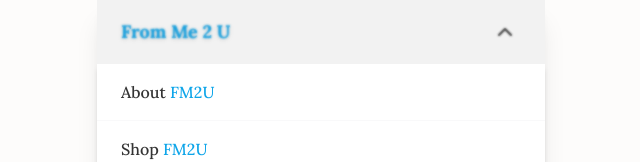
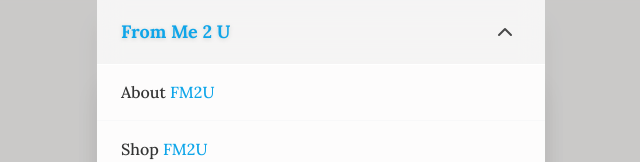
Before and after one commit to idongCodes/me2u, a Next.js app: page / in a window 1280 px wide. Both pictures are taken after a click on the button "Toggle menu". Shown: the top 162 px of the page, without its empty margins (319-959 px from the left). Built offline with nearby package versions, Linux system fonts and the light colour scheme; no server answers.

Commit message:
feat: implement more reliable and visually clear navigation backdrop

```diff
--- a/src/components/HeaderBrand.tsx
+++ b/src/components/HeaderBrand.tsx
@@ -11,8 +11,17 @@
   const [isMenuOpen, setIsMenuOpen] = useState(false);
 
   return (
-    <div className="sticky top-0 z-50 w-full bg-white/80 backdrop-blur-md border-b border-gray-100/50">
-      <div className="flex items-center justify-between px-6 py-4">
+    <>
+      {/* Global Backdrop - positioned outside the header to cover everything */}
+      {isMenuOpen && (
+        <div
+          className="fixed inset-0 z-[60] bg-black/20 backdrop-blur-[2px] transition-all duration-300"
+          onClick={() => setIsMenuOpen(false)}
+        />
+      )}
+
+      <div className="sticky top-0 z-[70] w-full bg-white/80 backdrop-blur-md border-b border-gray-100/50">
+        <div className="flex items-center justify-between px-6 py-4 relative z-[80]">
           <Link
             href="/"
             className="text-skyblue font-bold text-lg hover:underline drop-shadow-sm"
@@ -43,17 +52,9 @@
           </button>
         </div>
 
-      {/* Backdrop for closing menu on click outside */}
-      {isMenuOpen && (
-        <div
-          className="fixed inset-0 z-40 bg-black/5 backdrop-blur-[1px]"
-          onClick={() => setIsMenuOpen(false)}
-        />
-      )}
-
         {/* Dropdown Menu */}
         <div
-        className={`absolute top-full left-0 w-full bg-white/95 backdrop-blur-md border-b border-gray-100/50 shadow-md flex flex-col overflow-hidden transition-all duration-300 ease-in-out ${
+          className={`absolute top-full left-0 w-full bg-white/95 backdrop-blur-md border-b border-gray-100/50 shadow-xl flex flex-col overflow-hidden transition-all duration-300 ease-in-out z-[80] ${
             isMenuOpen ? "max-h-64 opacity-100" : "max-h-0 opacity-0 border-transparent"
           }`}
         >
@@ -89,5 +90,6 @@
           )}
         </div>
       </div>
+    </>
   );
 }
```
Lines whose indentation alone changed are shown as unchanged.
